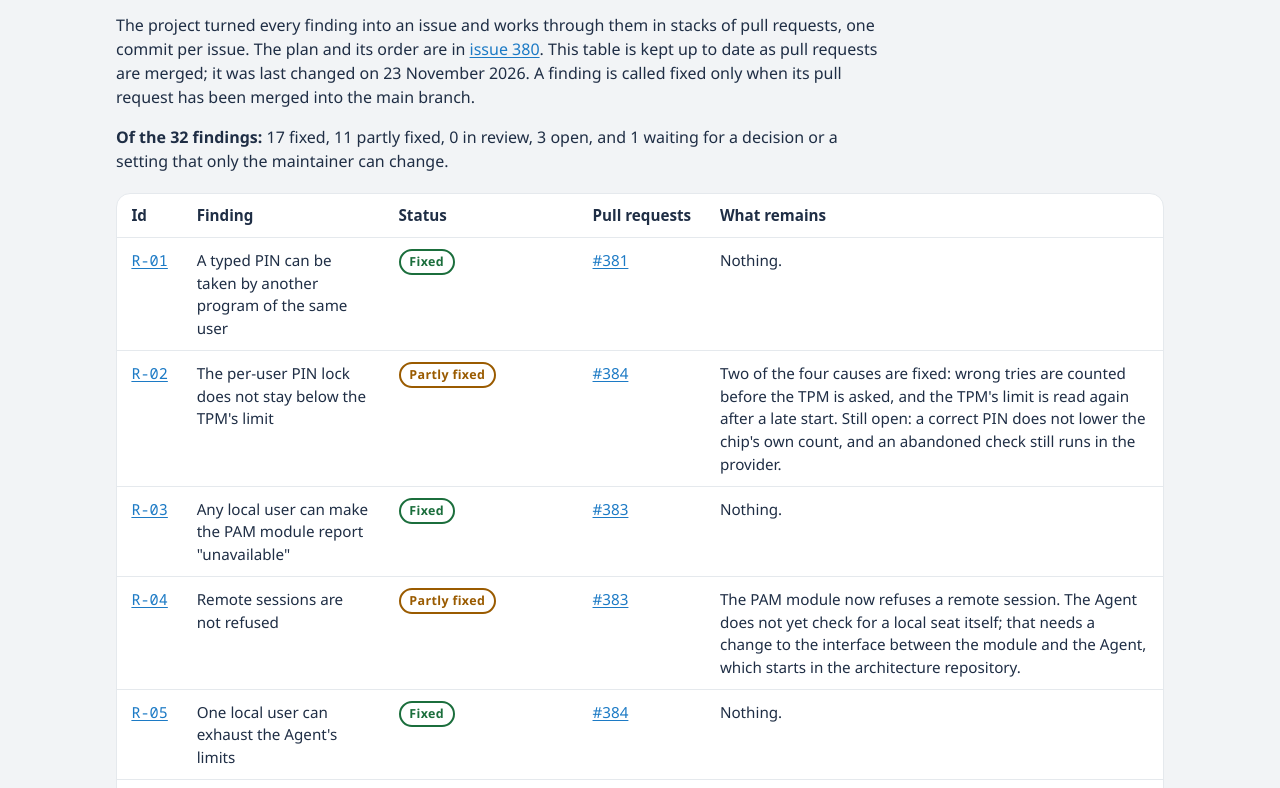
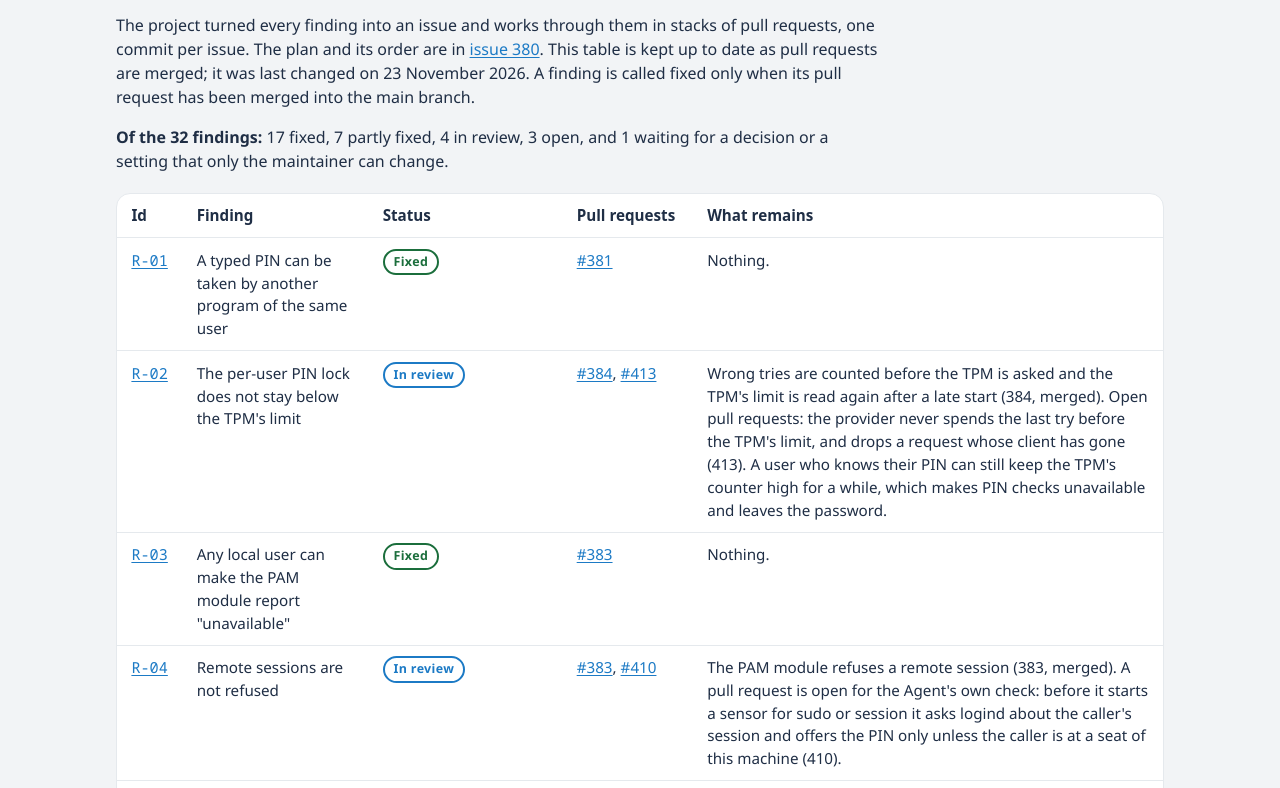
Before and after one commit to LinuxHello/linuxhello.github.io, a plain HTML site: page security-review.html in a window 1280 px wide. Shown: the part 1706-2494 px from the top of the page. Drawn offline with Linux system fonts and the light colour scheme.

Commit message:
security-review: R-02, R-04, R-22 and R-29 have open pull requests; R-32 gets its AGENTS.md change (#8)
Assisted-by: Claude Code (claude-sonnet-5-5)

Signed-off-by: Valdemar Lemche <valdemar@lemche.net>

```diff
--- a/security-review.html
+++ b/security-review.html
@@ -88,16 +88,16 @@
         <h2 id="fixes">Status of the fixes</h2>
         <div class="prose">
           <p>The project turned every finding into an issue and works through them in stacks of pull requests, one commit per issue. The plan and its order are in <a href="https://github.com/LinuxHello/linux-hello/issues/380">issue 380</a>. This table is kept up to date as pull requests are merged; it was last changed on 23 November 2026. A finding is called fixed only when its pull request has been merged into the main branch.</p>
-          <p><strong>Of the 32 findings:</strong> 17 fixed, 11 partly fixed, 0 in review, 3 open, and 1 waiting for a decision or a setting that only the maintainer can change.</p>
+          <p><strong>Of the 32 findings:</strong> 17 fixed, 7 partly fixed, 4 in review, 3 open, and 1 waiting for a decision or a setting that only the maintainer can change.</p>
         </div>
         <div class="scroll">
           <table>
             <thead><tr><th>Id</th><th>Finding</th><th>Status</th><th>Pull requests</th><th>What remains</th></tr></thead>
             <tbody>
             <tr><td class="id"><a href="#r01">R-01</a></td><td>A typed PIN can be taken by another program of the same user</td><td><span class="st fixed">Fixed</span></td><td><a href="https://github.com/LinuxHello/linux-hello/pull/381">#381</a></td><td>Nothing.</td></tr>
-            <tr><td class="id"><a href="#r02">R-02</a></td><td>The per-user PIN lock does not stay below the TPM's limit</td><td><span class="st partly">Partly fixed</span></td><td><a href="https://github.com/LinuxHello/linux-hello/pull/384">#384</a></td><td>Two of the four causes are fixed: wrong tries are counted before the TPM is asked, and the TPM's limit is read again after a late start. Still open: a correct PIN does not lower the chip's own count, and an abandoned check still runs in the provider.</td></tr>
+            <tr><td class="id"><a href="#r02">R-02</a></td><td>The per-user PIN lock does not stay below the TPM's limit</td><td><span class="st review">In review</span></td><td><a href="https://github.com/LinuxHello/linux-hello/pull/384">#384</a>, <a href="https://github.com/LinuxHello/linux-hello/pull/413">#413</a></td><td>Wrong tries are counted before the TPM is asked and the TPM's limit is read again after a late start (384, merged). Open pull requests: the provider never spends the last try before the TPM's limit, and drops a request whose client has gone (413). A user who knows their PIN can still keep the TPM's counter high for a while, which makes PIN checks unavailable and leaves the password.</td></tr>
             <tr><td class="id"><a href="#r03">R-03</a></td><td>Any local user can make the PAM module report "unavailable"</td><td><span class="st fixed">Fixed</span></td><td><a href="https://github.com/LinuxHello/linux-hello/pull/383">#383</a></td><td>Nothing.</td></tr>
-            <tr><td class="id"><a href="#r04">R-04</a></td><td>Remote sessions are not refused</td><td><span class="st partly">Partly fixed</span></td><td><a href="https://github.com/LinuxHello/linux-hello/pull/383">#383</a></td><td>The PAM module now refuses a remote session. The Agent does not yet check for a local seat itself; that needs a change to the interface between the module and the Agent, which starts in the architecture repository.</td></tr>
+            <tr><td class="id"><a href="#r04">R-04</a></td><td>Remote sessions are not refused</td><td><span class="st review">In review</span></td><td><a href="https://github.com/LinuxHello/linux-hello/pull/383">#383</a>, <a href="https://github.com/LinuxHello/linux-hello/pull/410">#410</a></td><td>The PAM module refuses a remote session (383, merged). A pull request is open for the Agent's own check: before it starts a sensor for sudo or session it asks logind about the caller's session and offers the PIN only unless the caller is at a seat of this machine (410).</td></tr>
             <tr><td class="id"><a href="#r05">R-05</a></td><td>One local user can exhaust the Agent's limits</td><td><span class="st fixed">Fixed</span></td><td><a href="https://github.com/LinuxHello/linux-hello/pull/384">#384</a></td><td>Nothing.</td></tr>
             <tr><td class="id"><a href="#r06">R-06</a></td><td>A release tag can skip the quality gate</td><td><span class="st partly">Partly fixed</span></td><td><a href="https://github.com/LinuxHello/linux-hello/pull/394">#394</a>, <a href="https://github.com/LinuxHello/linux-hello/pull/405">#405</a></td><td>A tag ruleset now lets only repository admins create, move or delete a tag and requires signed tags, and the signing job waits for the maintainer's approval in a protected environment. The release workflow itself has not run yet, so none of this is tested on a real release.</td></tr>
             <tr><td class="id"><a href="#r07">R-07</a></td><td>The checks a pull request must pass are defined by that pull request</td><td><span class="st maint">Needs the maintainer</span></td><td>None yet</td><td>A repository setting (required workflows), for the maintainer.</td></tr>
@@ -115,17 +115,17 @@
             <tr><td class="id">R-19</td><td>The provider accepts any key that loads</td><td><span class="st partly">Partly fixed</span></td><td><a href="https://github.com/LinuxHello/linux-hello/pull/392">#392</a></td><td>The provider now compares a key's attributes with what it makes itself. Tying a record to one user inside the TPM is still open.</td></tr>
             <tr><td class="id">R-20</td><td>Slow work runs while the Agent's interface is locked</td><td><span class="st partly">Partly fixed</span></td><td><a href="https://github.com/LinuxHello/linux-hello/pull/398">#398</a></td><td>The answer of the TPM probe is cached, so status calls cannot hold the lock for 15 s each. The fingerprint calls and the policy write still run under the lock.</td></tr>
             <tr><td class="id">R-21</td><td>A job's result can land on a newer prompt with the same id</td><td><span class="st fixed">Fixed</span></td><td><a href="https://github.com/LinuxHello/linux-hello/pull/398">#398</a></td><td>Nothing.</td></tr>
-            <tr><td class="id">R-22</td><td>The lockout depends on the wall clock, and counts are saved after the attempt</td><td><span class="st partly">Partly fixed</span></td><td><a href="https://github.com/LinuxHello/linux-hello/pull/395">#395</a>, <a href="https://github.com/LinuxHello/linux-hello/pull/398">#398</a></td><td>The directory is synced after each rename (395) and the lockout time follows the boot clock (398). A re-check of the lock after the PIN arrives is still open.</td></tr>
+            <tr><td class="id">R-22</td><td>The lockout depends on the wall clock, and counts are saved after the attempt</td><td><span class="st review">In review</span></td><td><a href="https://github.com/LinuxHello/linux-hello/pull/395">#395</a>, <a href="https://github.com/LinuxHello/linux-hello/pull/398">#398</a>, <a href="https://github.com/LinuxHello/linux-hello/pull/409">#409</a></td><td>The directory is synced after each rename (395) and the lockout time follows the boot clock (398), both merged. A pull request is open for the last part: a lockout counts from when the PIN arrived (409). A TPM clock is not used.</td></tr>
             <tr><td class="id">R-23</td><td>The unsafe check can be sidestepped</td><td><span class="st fixed">Fixed</span></td><td><a href="https://github.com/LinuxHello/linux-hello/pull/394">#394</a></td><td>Nothing.</td></tr>
             <tr><td class="id">R-24</td><td>The release build can sign while it compiles other people's code</td><td><span class="st fixed">Fixed</span></td><td><a href="https://github.com/LinuxHello/linux-hello/pull/405">#405</a></td><td>The build job can no longer sign: signing is a separate job that downloads the build output and checks it first. It has not run on a release yet.</td></tr>
             <tr><td class="id">R-25</td><td>An active interposer on the TPM's bus is not resisted</td><td><span class="st open">Open</span></td><td>None yet</td><td>Needs a stored primary name and a plan for a cleared TPM.</td></tr>
             <tr><td class="id">R-26</td><td>The Plasma link can freeze or go stale</td><td><span class="st fixed">Fixed</span></td><td><a href="https://github.com/LinuxHello/linux-hello/pull/402">#402</a></td><td>Nothing.</td></tr>
             <tr><td class="id">R-27</td><td>The command-line tool trusts files in a directory another account owns</td><td><span class="st partly">Partly fixed</span></td><td><a href="https://github.com/LinuxHello/linux-hello/pull/393">#393</a></td><td>The command-line tool no longer follows links and escapes control characters. The Agent's own loaders are still to be changed the same way.</td></tr>
             <tr><td class="id">R-28</td><td>Secrets can outlive their use in memory</td><td><span class="st partly">Partly fixed</span></td><td><a href="https://github.com/LinuxHello/linux-hello/pull/393">#393</a></td><td>The Argon2 memory is wiped and both units refuse swap. Still open: the provider's request buffer, locking pages, and terminal echo in the tool.</td></tr>
-            <tr><td class="id">R-29</td><td>The TPM provider does not check its own confinement</td><td><span class="st partly">Partly fixed</span></td><td><a href="https://github.com/LinuxHello/linux-hello/pull/382">#382</a></td><td>The provider checks its profile, stops after repeated failures and restarts with a back-off. A watchdog is still missing.</td></tr>
+            <tr><td class="id">R-29</td><td>The TPM provider does not check its own confinement</td><td><span class="st review">In review</span></td><td><a href="https://github.com/LinuxHello/linux-hello/pull/382">#382</a>, <a href="https://github.com/LinuxHello/linux-hello/pull/409">#409</a></td><td>The provider checks its profile, stops after repeated failures and restarts with a back-off (382, merged). A pull request is open for its watchdog (409), which has not run under a real systemd yet.</td></tr>
             <tr><td class="id">R-30</td><td>The fingerprint rule for polkit matches on user id only</td><td><span class="st open">Open</span></td><td>None yet</td><td>Not yet done.</td></tr>
             <tr><td class="id">R-31</td><td>Dependency checks miss two lock files</td><td><span class="st fixed">Fixed</span></td><td><a href="https://github.com/LinuxHello/linux-hello/pull/394">#394</a>, <a href="https://github.com/LinuxHello/linux-hello/pull/405">#405</a></td><td>Dependabot watches every lock file and the advisory check in CI runs on all of them.</td></tr>
-            <tr><td class="id">R-32</td><td>Documents and code have drifted apart</td><td><span class="st partly">Partly fixed</span></td><td><a href="https://github.com/LinuxHello/linux-hello/pull/393">#393</a>, <a href="https://github.com/LinuxHello/linux-hello/pull/403">#403</a></td><td>The security policy file, the policy and property documents, the architecture notes and this site's homepage are corrected. Still to do: the live merge settings against the script that sets them, the list of required checks in the agents' rules, and the pin of the architecture notes in the code repository.</td></tr>
+            <tr><td class="id">R-32</td><td>Documents and code have drifted apart</td><td><span class="st partly">Partly fixed</span></td><td><a href="https://github.com/LinuxHello/linux-hello/pull/393">#393</a>, <a href="https://github.com/LinuxHello/linux-hello/pull/403">#403</a>, <a href="https://github.com/LinuxHello/linux-hello/pull/411">#411</a></td><td>The security policy file, the policy and property documents, the architecture notes and the homepage are corrected and merged. A pull request is open for the agents' rules about which checks block a merge (411). Still to do: the live merge settings against the script, and the pin of the architecture notes.</td></tr>
             </tbody>
           </table>
         </div>
```
